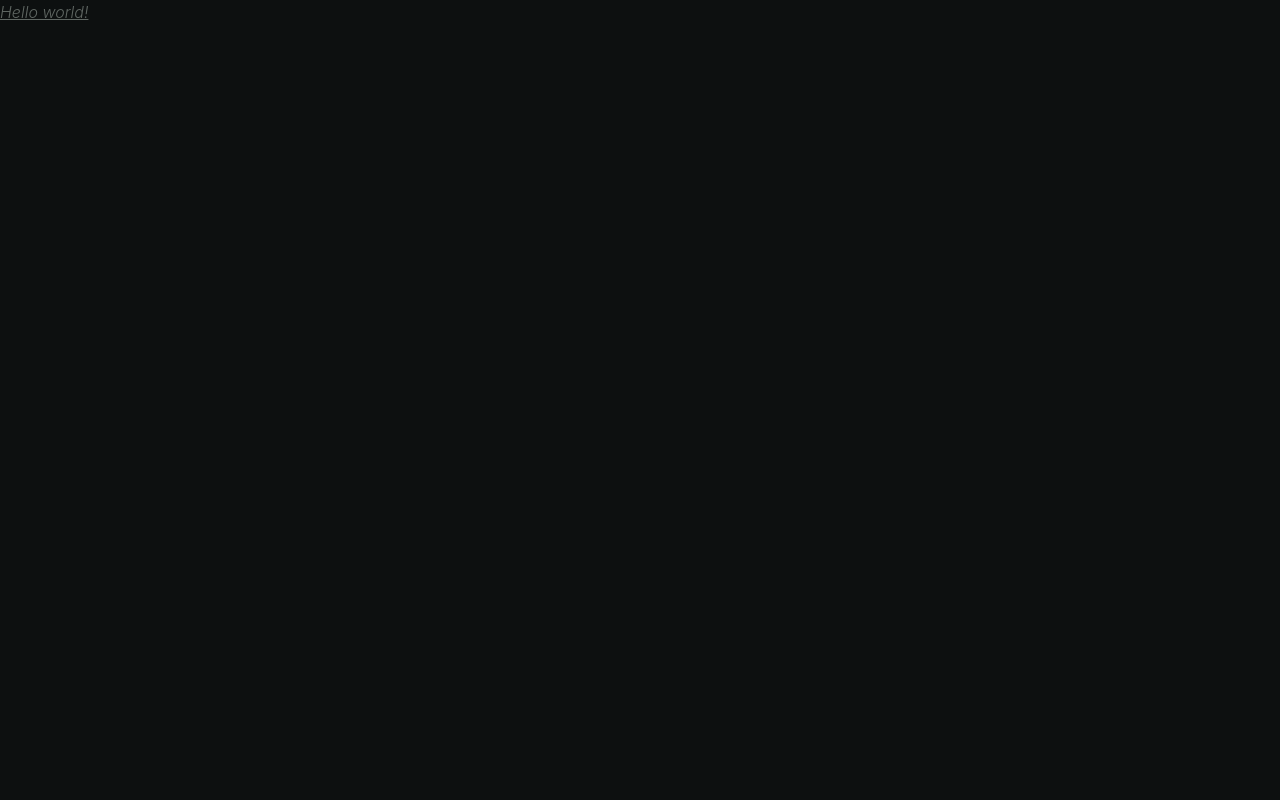
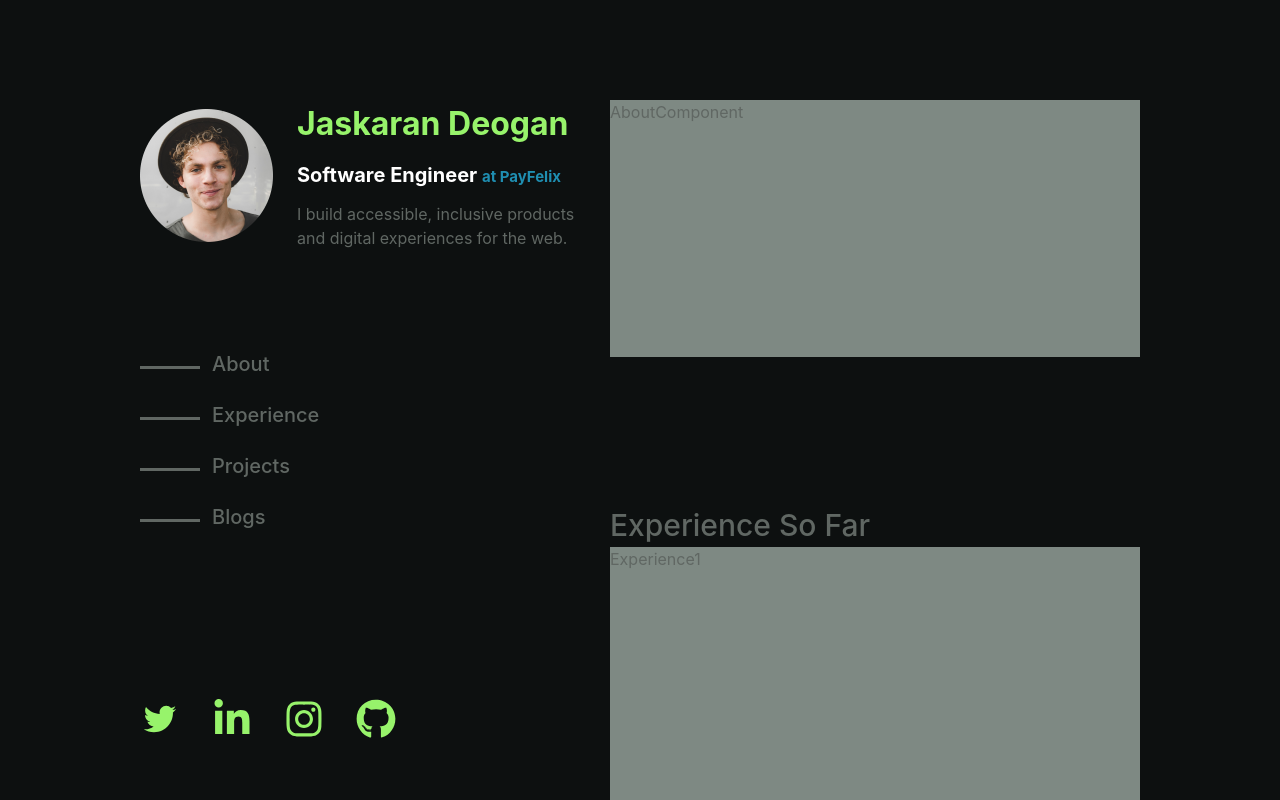
Before and after one commit to jaskarandeogan/next-portfolio, a Next.js app: page / in a window 1280 px wide. Built offline with nearby package versions, Linux system fonts and the light colour scheme.

Commit message:
add scroll placeholders

```diff
--- /dev/null
+++ b/src/components/AboutComponent.tsx
@@ -0,0 +1,10 @@
+import classNames from 'classnames'
+import React from 'react'
+
+const AboutComponent = () => {
+  return (
+    <section className={classNames('h-[257px]', 'bg-grey-6', 'flex', 'w-full')}>AboutComponent</section>
+  )
+}
+
+export default AboutComponent
--- /dev/null
+++ b/src/components/Experience.tsx
@@ -0,0 +1,14 @@
+import classNames from 'classnames'
+import React from 'react'
+
+const Experience = () => {
+  return (
+    <section className='flex flex-col gap-10'>
+      <section className={classNames('h-[257px]', 'bg-grey-6', 'flex', 'w-full')}>Experience1</section>
+      <section className={classNames('h-[257px]', 'bg-grey-6', 'flex', 'w-full')}>Experience2</section>
+      <section className={classNames('h-[257px]', 'bg-grey-6', 'flex', 'w-full')}>Experience3</section>
+    </section>
+  )
+}
+
+export default Experience
--- a/src/pages/index.tsx
+++ b/src/pages/index.tsx
@@ -1,8 +1,31 @@
+import ProfileSection from "@/components/ProfileSection"
+import ColumnNavigation from "@/components/ColumnNavigation"
+import SocialIcons from "@/components/SocialIcons"
+import AboutComponent from "@/components/AboutComponent"
+import Experience from "@/components/Experience"
+import classNames from "classnames"
 
 export default function Home() {
   return (
-    <h1 className="underline text-heading-sm font-light italic">
-      Hello world!
-    </h1>
+    <section className="flex mx-[140px] gap-5 h-full">
+      <section className="flex-1 flex flex-col h-full max-w-[450px] my-[100px]  justify-between">
+        <div className="flex-1 flex flex-col gap-[100px]">
+          <ProfileSection />
+          <ColumnNavigation />
+        </div>
+        <div className="flex-1 flex">
+          <SocialIcons />
+        </div>
+      </section>
+      <section className="flex-1 flex flex-col  w-full gap-[150px] overflow-y-auto">
+        <div className={classNames('pt-[100px]')}>
+          <AboutComponent />
+        </div>
+        <div className={classNames('flex flex-col gap-1')}>
+          <h1 className={classNames('font-medium text-3xl')}>Experience So Far</h1>
+          <Experience />
+        </div>
+      </section>
+    </section>
   )
 }
```
